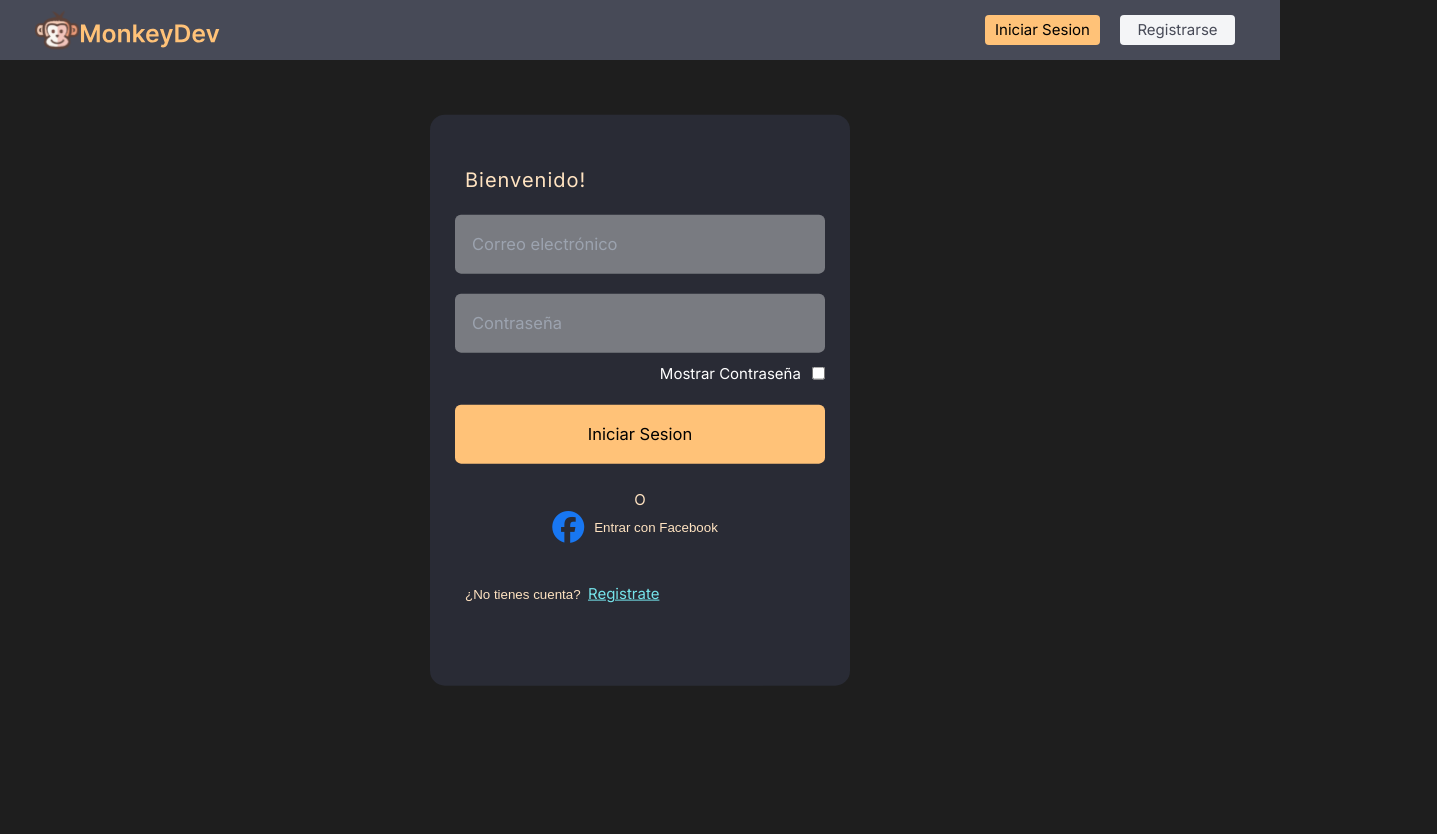
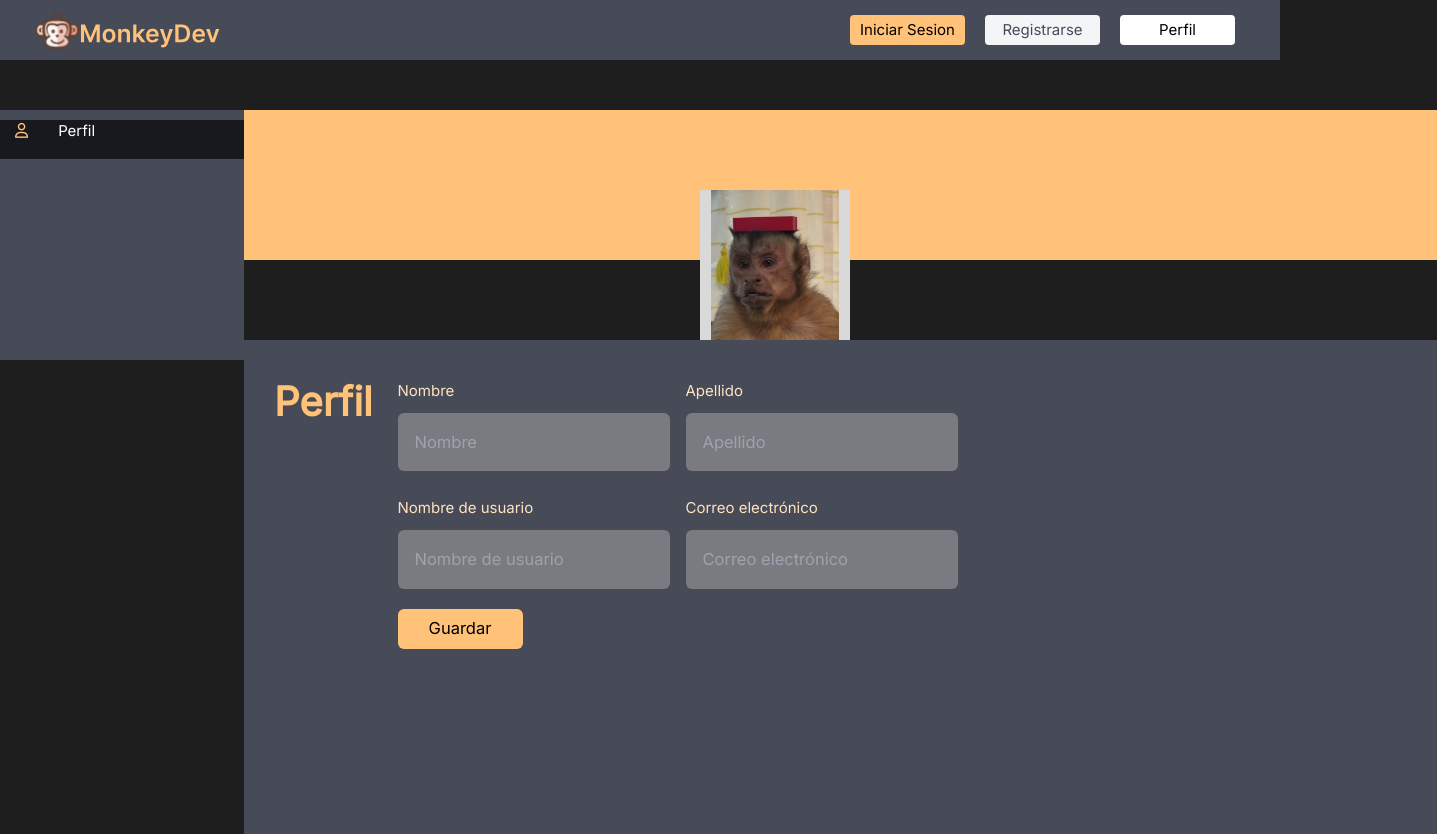
Before and after one commit to pedromolina351/MonkeyDevs, an Angular app: page /perfil in a window 1280 px wide. Before the commit this address led to /landing/perfil. Shown: the whole page, 1437 px wide, since content can reach past the window. Before the commit the page ends 800 px from the top, so only its background shows below. Built offline with nearby package versions, Linux system fonts and the light colour scheme.

Commit message:
Recursos

```diff
--- a/src/app/app.module.ts
+++ b/src/app/app.module.ts
@@ -16,7 +16,7 @@ const appRoutes: Routes = [
   {path: '', component: LandingComponent},
   {path: 'registro', component: RegistroComponent},
   {path: 'login', component: LoginComponent},
-  {path: 'perfil', component: LoginComponent}
+  {path: 'perfil', component: PerfilComponent}
 ];
 
 @NgModule({
--- a/src/app/inicio/inicio.component.html
+++ b/src/app/inicio/inicio.component.html
@@ -1 +0,0 @@
-<p class="text-3xl underline bg-slate-200">inicio works!</p>
--- a/src/app/login/login.component.html
+++ b/src/app/login/login.component.html
@@ -10,7 +10,7 @@
         </div>
 
 
-        <button id="btn-login" [routerLink]="['/home']">Iniciar Sesion</button>
+        <button type="submit" id="btn-login" [routerLink]="['/home']">Iniciar Sesion</button>
         <p id="txt-o">O</p>
         <i id="icono-fb" class="fa-brands fa-facebook">
             <p id="txt-fb">Entrar con Facebook</p>
--- a/src/app/navbar/navbar.component.css
+++ b/src/app/navbar/navbar.component.css
@@ -39,3 +39,10 @@
 #img-logo:hover {
     cursor: pointer;
 }
+#btn-perfil {
+    width: 25px;
+    height: 25px;
+    border-radius: 100%;
+    background-image: url('../../assets/img/user.svg');
+    background-color: white;
+}
--- a/src/app/navbar/navbar.component.html
+++ b/src/app/navbar/navbar.component.html
@@ -1,7 +1,10 @@
 <div class="navbar">
-    <img [routerLink]="['/']" id="img-logo" src="../../assets/img/logoMonkey.svg" alt="">
+    <img [routerLink]="['/home']" id="img-logo" src="../../assets/img/logoMonkey.svg" alt="">
+
     <div id="contenedor-botones">
         <button [routerLink]="['/login']" id="btn-login">Iniciar Sesion</button>
         <button [routerLink]="['/registro']" id="btn-registrarse">Registrarse</button>
+        <button [routerLink]="['/perfil']" id="btn-perfil">Perfil</button>
     </div>
+
 </div>
--- a/src/index.html
+++ b/src/index.html
@@ -3,7 +3,7 @@
 <head>
   <meta charset="utf-8">
   <title>MonkeyDevs</title>
-  <base href="/landing">
+  <base href="/">
   <meta name="viewport" content="width=device-width, initial-scale=1">
   <link rel="icon" type="image/x-icon" href="assets/img/monkey.svg">
   <link rel="stylesheet" href="https://fonts.googleapis.com/css?family=Inter">
```
Also changed, not shown: src/assets/img/user.svg (added).
